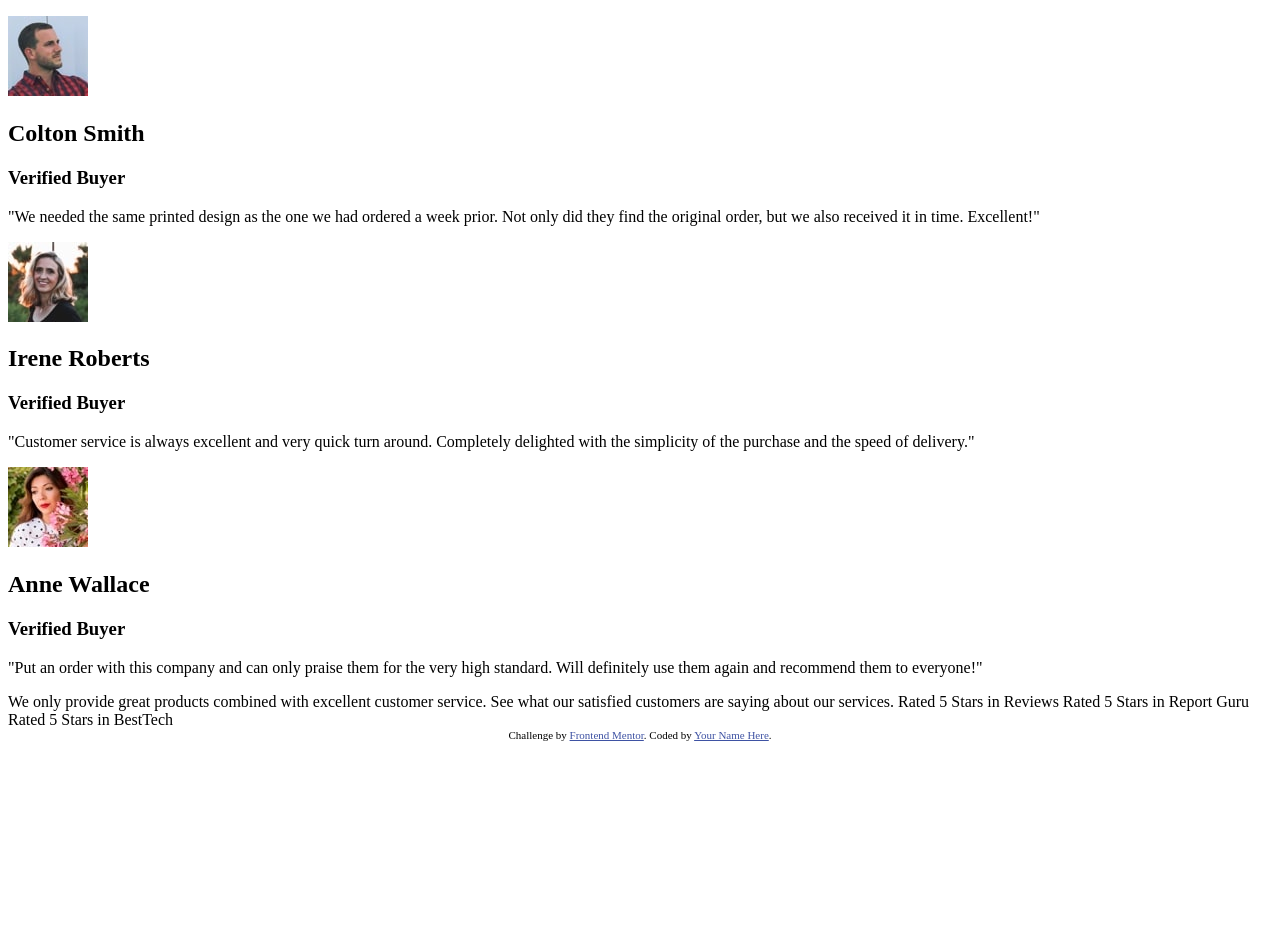
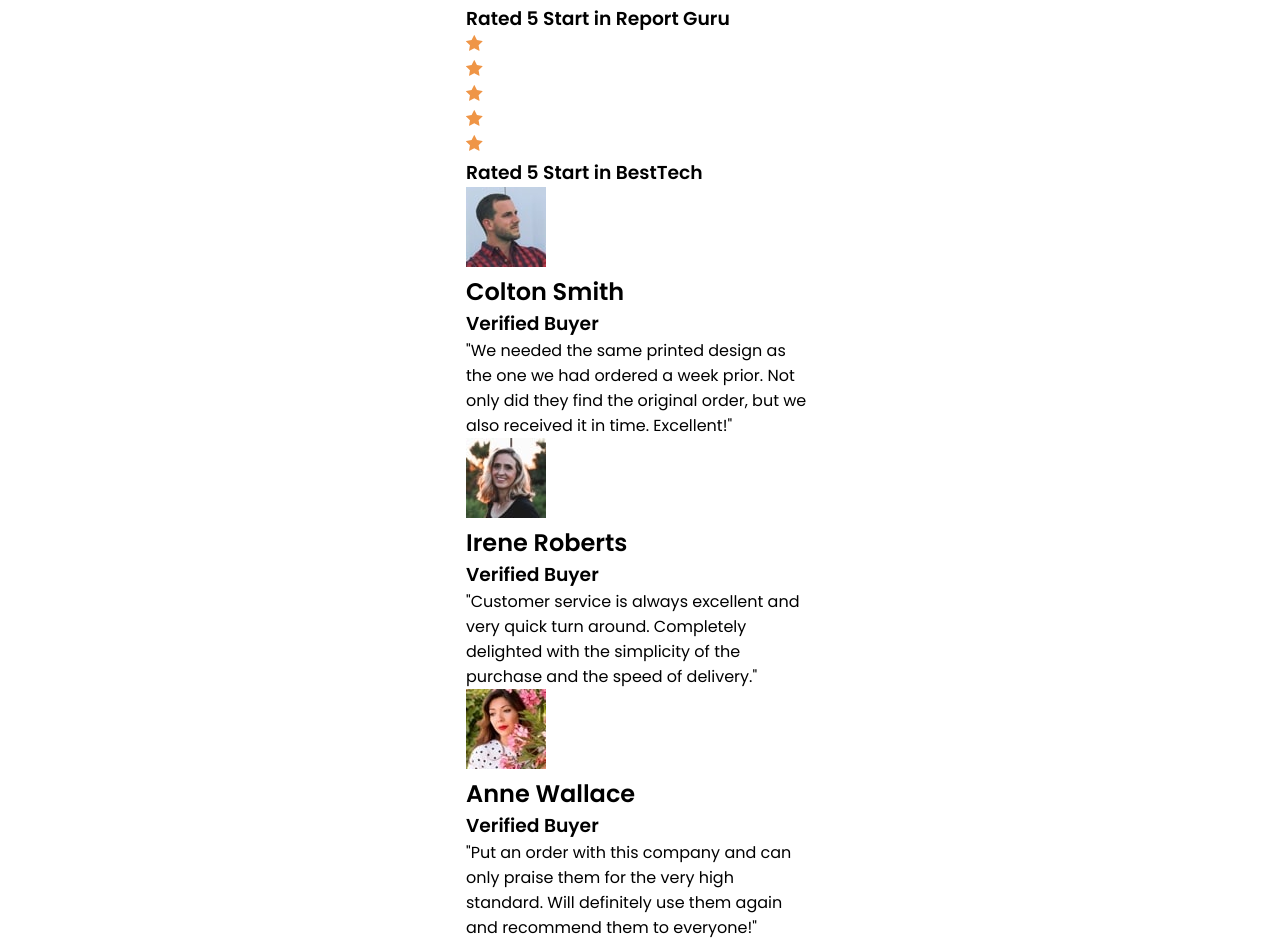
Before and after one commit to AbdouHichem/social-proof-section, a plain HTML site: page index.html in a window 1280 px wide. Shown: the part 603-1546 px from the top of the page. Before the commit the page ends 1352 px from the top, so only its background shows below. Drawn offline with Linux system fonts and the light colour scheme.

Commit message:
Starting css

```diff
--- /dev/null
+++ b/css/_config.scss
@@ -0,0 +1,14 @@
+@import url("https://fonts.googleapis.com/css2?family=Poppins:wght@200;400;600&display=swap");
+
+$VeryDarkMagenta: hsl(300, 43%, 22%);
+$SoftPink: hsl(333, 80%, 67%);
+$DarkGrayishMagenta: hsl(303, 10%, 53%);
+$LightGrayishMagenta: hsl(300, 24%, 96%);
+$White: hsl(0, 0%, 100%);
+
+* {
+  margin: 0;
+  padding: 0;
+  box-sizing: border-box;
+  font-family: "Poppins";
+}
--- /dev/null
+++ b/css/style.scss
@@ -0,0 +1,18 @@
+@import "config";
+
+body {
+  display: flex;
+  justify-content: flex;
+  align-items: center;
+  flex-direction: column;
+}
+main {
+  width: 85%;
+  min-height: 100vh;
+  max-width: 380px;
+  padding: 3em 1em;
+}
+ul{
+    list-style: none;
+
+}
--- a/index.html
+++ b/index.html
@@ -7,20 +7,8 @@
   <!-- displays site properly based on user's device -->
 
   <link rel="icon" type="image/png" sizes="32x32" href="./images/favicon-32x32.png" />
-
+<link rel="stylesheet" href="./css/style.css">
   <title>Frontend Mentor | Social proof section</title>
-
-  <!-- Feel free to remove these styles or customise in your own stylesheet 👍 -->
-  <style>
-    .attribution {
-      font-size: 11px;
-      text-align: center;
-    }
-
-    .attribution a {
-      color: hsl(228, 45%, 44%);
-    }
-  </style>
 </head>
 
 <body>
@@ -106,11 +94,6 @@
       </div>
     </section>
   </main>
-
-  We only provide great products combined with excellent customer service. See
-  what our satisfied customers are saying about our services. Rated 5 Stars in
-  Reviews Rated 5 Stars in Report Guru Rated 5 Stars in BestTech
-
   <div class="attribution">
     Challenge by
     <a href="https://www.frontendmentor.io?ref=challenge" target="_blank">Frontend Mentor</a>. Coded by <a href="#">Your
```
Also changed, not shown: css/style.css (added), 1 other file.
